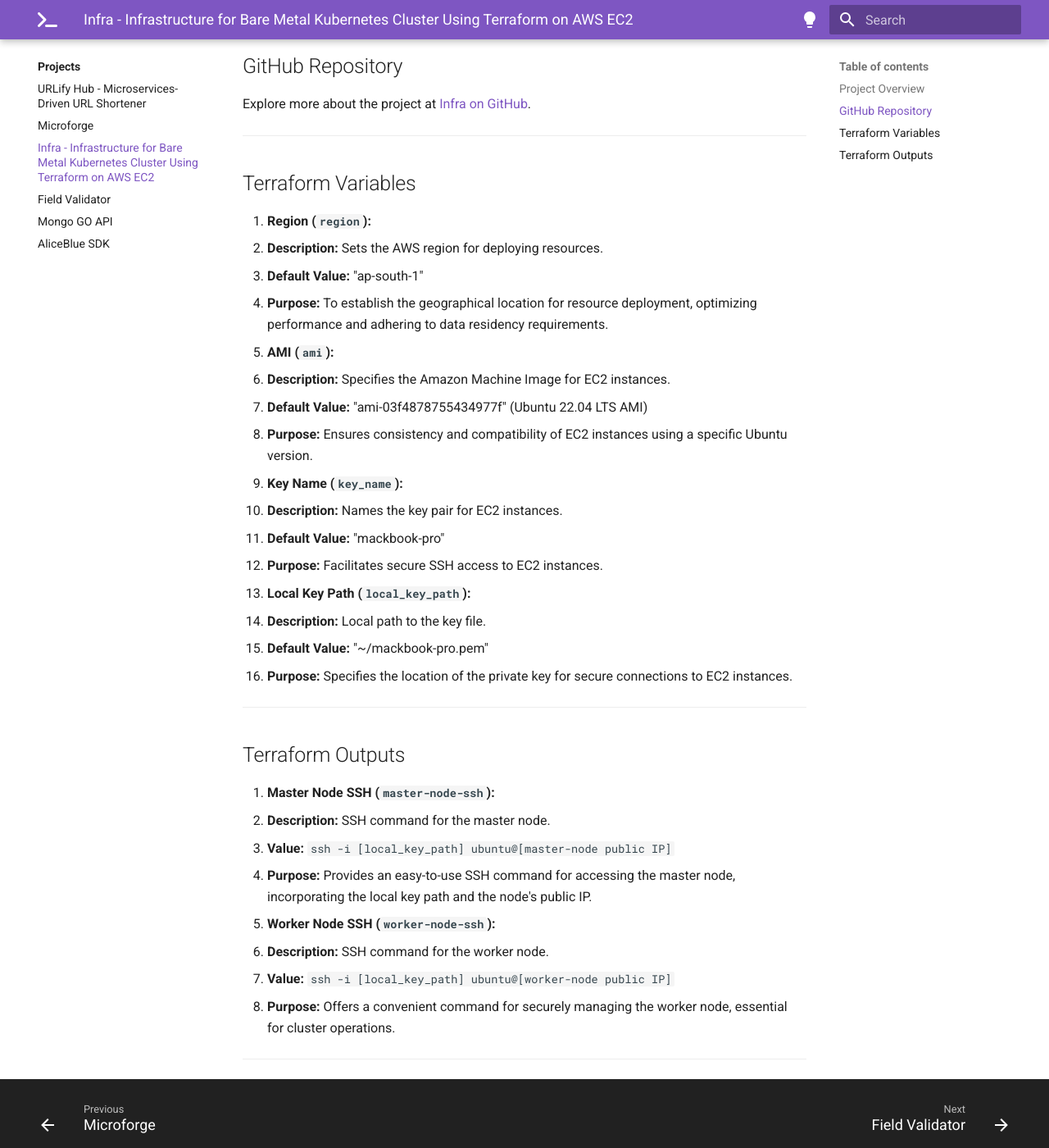
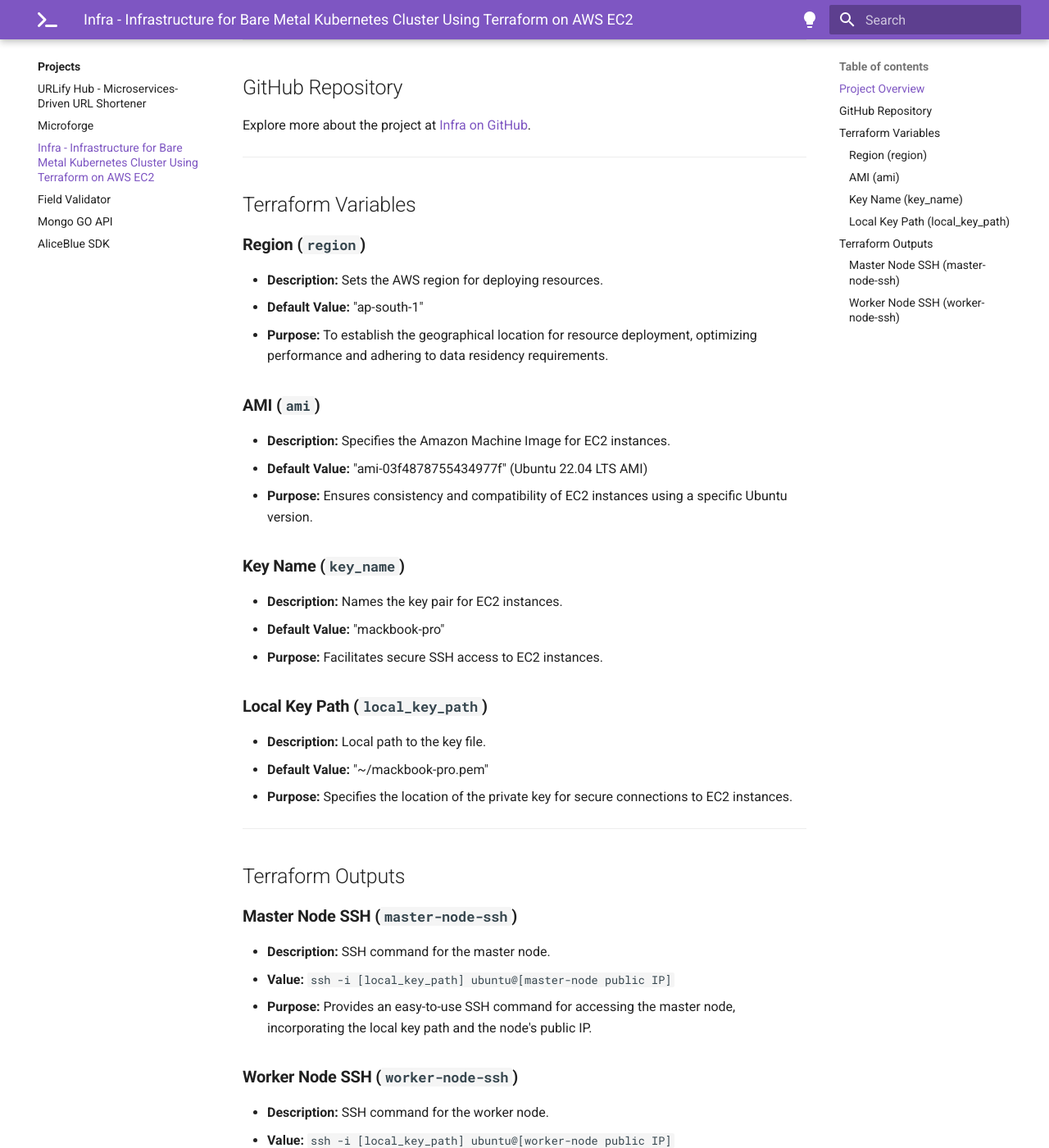
Before and after one commit to imyashkale/portfolio, an MkDocs documentation site: the page built from docs/projects/infra.md, in a window 1280 px wide and 1400 px high, scrolled down 440 px. Shown: the whole window at 82% size. Built offline with MkDocs 1.6.1 and Material for MkDocs 9.7.7, drawn with Linux system fonts in a browser that asks for light colours; part of the change alters nothing that is shown.

Commit message:
Infra - The Bare Metal Kuberntes Infra

```diff
--- a/docs/projects/infra.md
+++ b/docs/projects/infra.md
@@ -11,6 +11,8 @@ tags:
 
 'Infra' is a meticulously crafted project that focuses on creating the infrastructure necessary for a bare metal Kubernetes cluster using Terraform on AWS EC2. This initiative showcases a sophisticated blend of infrastructure automation and the practical application of container orchestration in a bare metal context.
 
+---
+
 ## GitHub Repository
 
 Explore more about the project at [Infra on GitHub](https://github.com/imyashkale/infra).
@@ -19,38 +21,44 @@ Explore more about the project at [Infra on GitHub](https://github.com/imyashkal
 
 ## Terraform Variables
 
-1. **Region (`region`):**
-   - **Description:** Sets the AWS region for deploying resources.
-   - **Default Value:** "ap-south-1"
-   - **Purpose:** To establish the geographical location for resource deployment, optimizing performance and adhering to data residency requirements.
+### **Region (`region`)**
 
-2. **AMI (`ami`):**
-   - **Description:** Specifies the Amazon Machine Image for EC2 instances.
-   - **Default Value:** "ami-03f4878755434977f" (Ubuntu 22.04 LTS AMI)
-   - **Purpose:** Ensures consistency and compatibility of EC2 instances using a specific Ubuntu version.
+- **Description:** Sets the AWS region for deploying resources.
+- **Default Value:** "ap-south-1"
+- **Purpose:** To establish the geographical location for resource deployment, optimizing performance and adhering to data residency requirements.
 
-3. **Key Name (`key_name`):**
-   - **Description:** Names the key pair for EC2 instances.
-   - **Default Value:** "mackbook-pro"
-   - **Purpose:** Facilitates secure SSH access to EC2 instances.
+### **AMI (`ami`)**
 
-4. **Local Key Path (`local_key_path`):**
-   - **Description:** Local path to the key file.
-   - **Default Value:** "~/mackbook-pro.pem"
-   - **Purpose:** Specifies the location of the private key for secure connections to EC2 instances.
+- **Description:** Specifies the Amazon Machine Image for EC2 instances.
+- **Default Value:** "ami-03f4878755434977f" (Ubuntu 22.04 LTS AMI)
+- **Purpose:** Ensures consistency and compatibility of EC2 instances using a specific Ubuntu version.
+
+### **Key Name (`key_name`)**
+
+- **Description:** Names the key pair for EC2 instances.
+- **Default Value:** "mackbook-pro"
+- **Purpose:** Facilitates secure SSH access to EC2 instances.
+
+### **Local Key Path (`local_key_path`)**
+
+- **Description:** Local path to the key file.
+- **Default Value:** "~/mackbook-pro.pem"
+- **Purpose:** Specifies the location of the private key for secure connections to EC2 instances.
 
 ---
 
 ## Terraform Outputs
 
-1. **Master Node SSH (`master-node-ssh`):**
-   - **Description:** SSH command for the master node.
-   - **Value:** `ssh -i [local_key_path] ubuntu@[master-node public IP]`
-   - **Purpose:** Provides an easy-to-use SSH command for accessing the master node, incorporating the local key path and the node's public IP.
+### **Master Node SSH (`master-node-ssh`)**
 
-2. **Worker Node SSH (`worker-node-ssh`):**
-   - **Description:** SSH command for the worker node.
-   - **Value:** `ssh -i [local_key_path] ubuntu@[worker-node public IP]`
-   - **Purpose:** Offers a convenient command for securely managing the worker node, essential for cluster operations.
+- **Description:** SSH command for the master node.
+- **Value:** `ssh -i [local_key_path] ubuntu@[master-node public IP]`
+- **Purpose:** Provides an easy-to-use SSH command for accessing the master node, incorporating the local key path and the node's public IP.
+
+### **Worker Node SSH (`worker-node-ssh`)**
+
+- **Description:** SSH command for the worker node.
+- **Value:** `ssh -i [local_key_path] ubuntu@[worker-node public IP]`
+- **Purpose:** Offers a convenient command for securely managing the worker node, essential for cluster operations.
 
 ---
```
